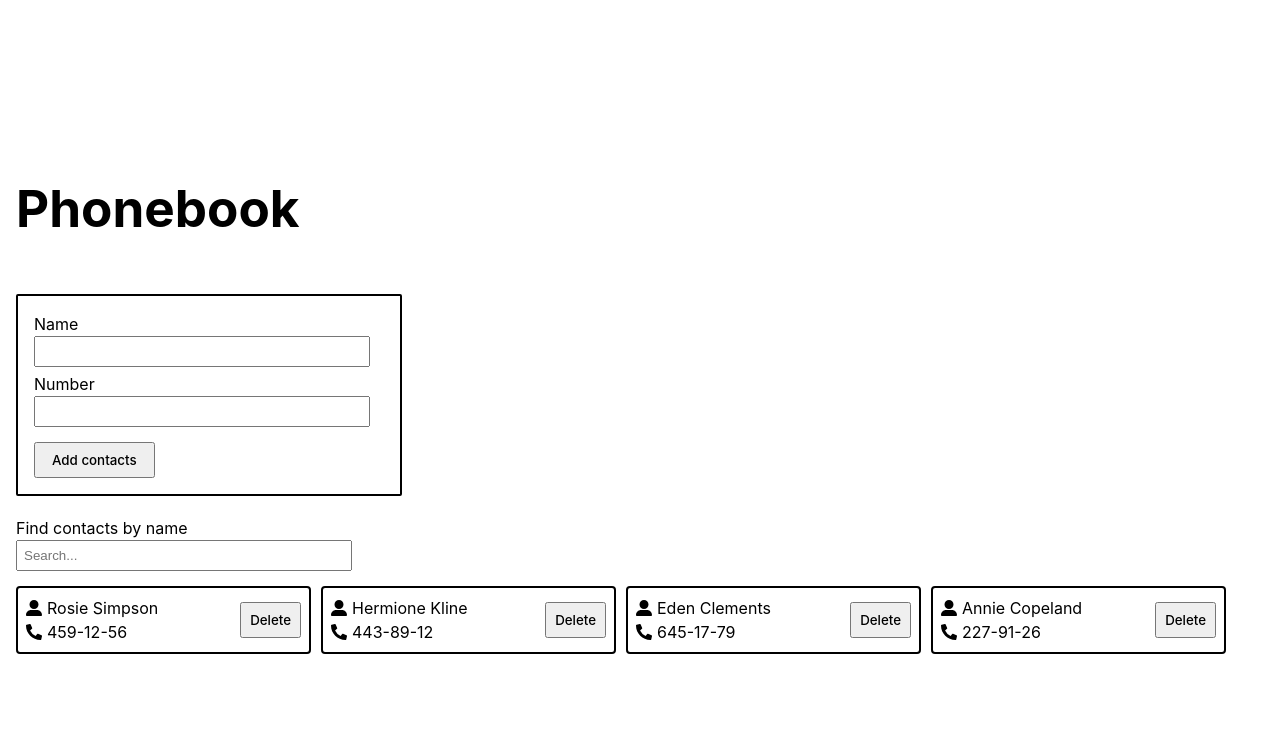
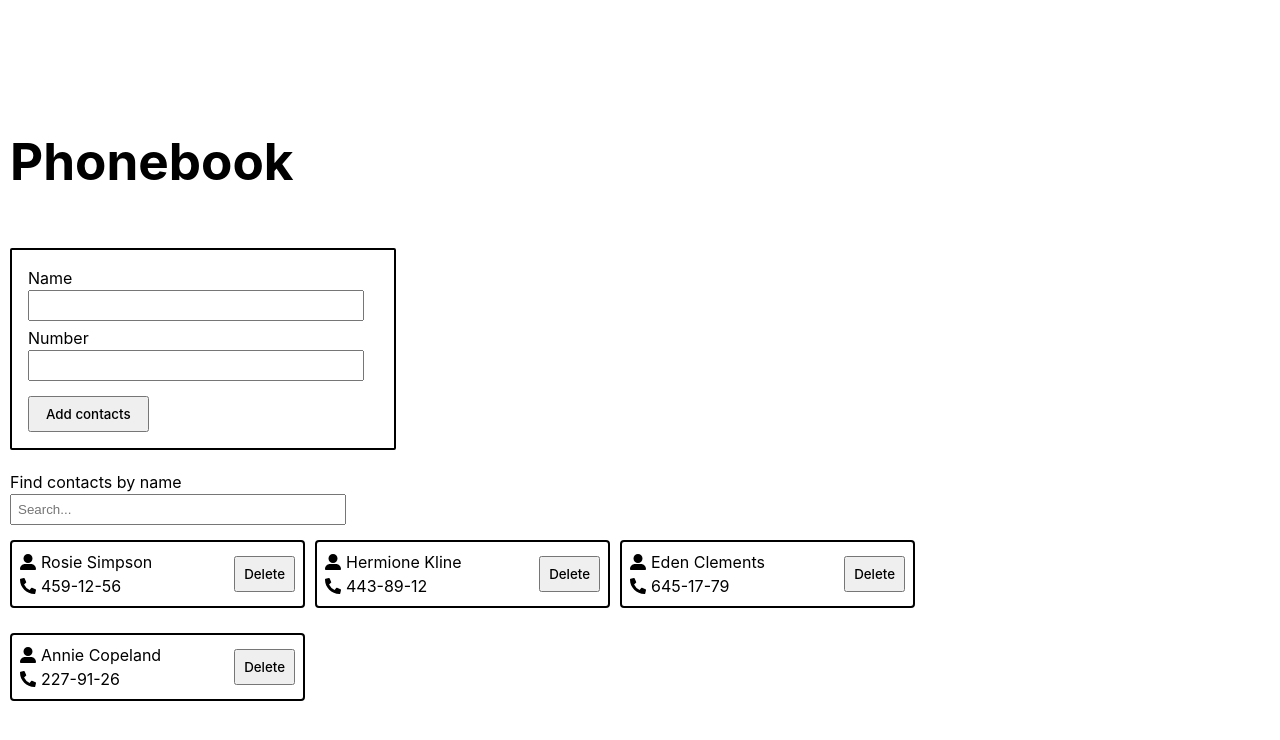
Before and after one commit to rick-77-2006/goit-react-hw-03, a React (Vite) app: page / in a window 1280 px wide. Shown: the top 740 px of the page. Built offline with nearby package versions, Linux system fonts and the light colour scheme.

Commit message:
Update App.css

```diff
--- a/src/App.css
+++ b/src/App.css
@@ -1,8 +1,8 @@
 #root {
-  max-width: 1280px;
+  max-width: 1000px;
   display: block;
   box-sizing: border-box;
-  padding: 16px;
+  padding: 10px;
 }
 
 h1 {
```
